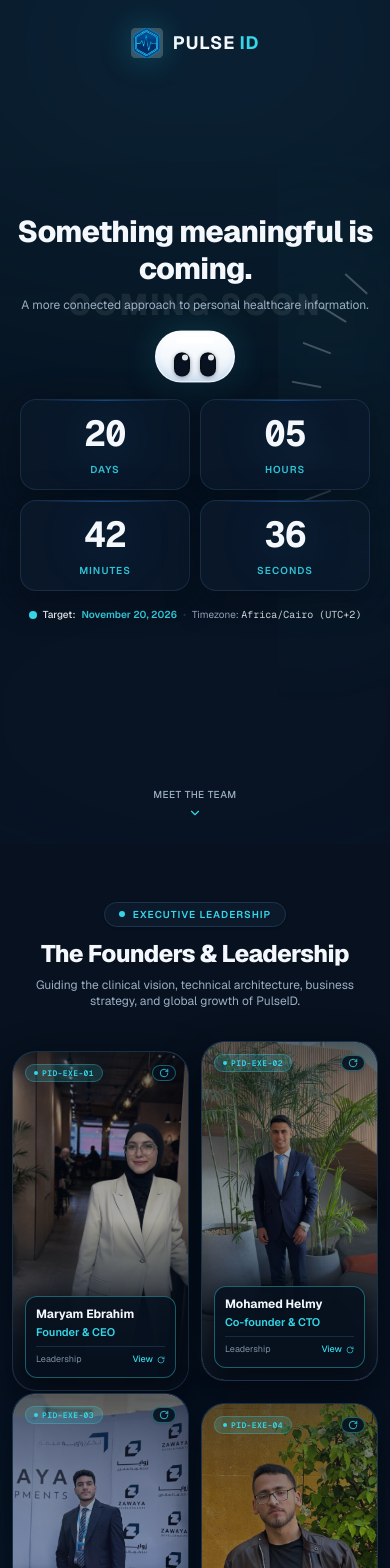
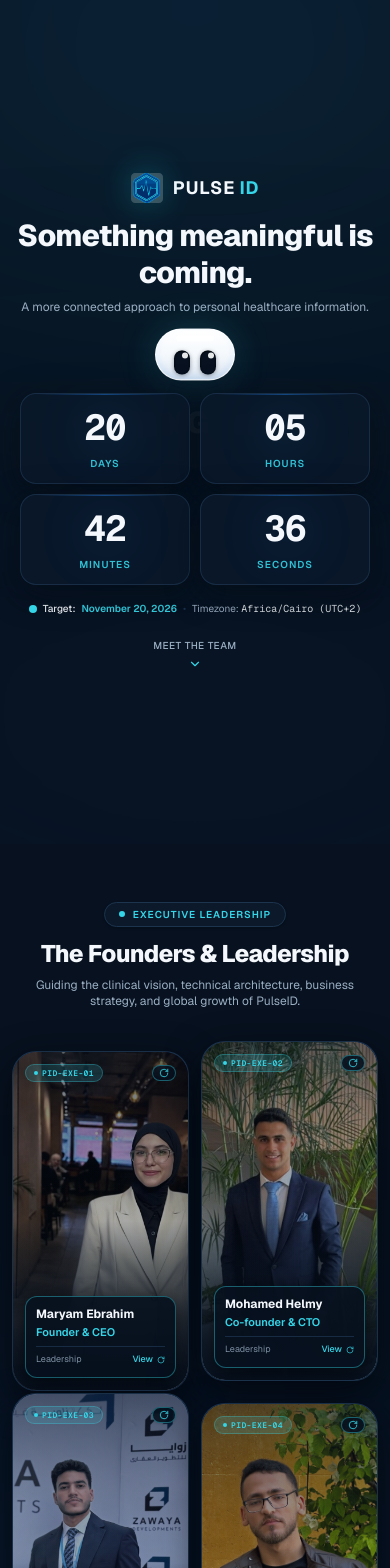
Before and after one commit to PulseId1/PulseIDfrontend, a Next.js app: page / in a window 390 px wide. Shown: the top 1568 px of the page. Built offline with nearby package versions, Linux system fonts and the light colour scheme.

Commit message:
fix(landing): remove mobile clock, tight hero spacing, close-up founder portraits, and single-capsule category bar

```diff
--- a/src/features/landing/components/hero-clock-arc.tsx
+++ b/src/features/landing/components/hero-clock-arc.tsx
@@ -7,7 +7,7 @@ import { motion } from "motion/react";
  * Right-Border Clock Dial Arc
  * Minimalist, grand-radius architectural clock arc (9 lines max).
  * Subdued opacity with live active indicator tracking seconds.
- * Matches inspire/2.jpeg aesthetic. Renders clearly on mobile and desktop.
+ * Matches inspire/2.jpeg aesthetic. Renders cleanly on desktop (hidden on mobile).
  */
 
 function subscribeSeconds(callback: () => void): () => void {
@@ -86,7 +86,7 @@ export function HeroClockArc({ className = "" }: { readonly className?: string }
 
   return (
     <div
-      className={`pointer-events-none select-none absolute right-0 top-0 bottom-0 h-full w-28 sm:w-44 md:w-60 lg:w-76 overflow-hidden flex items-center justify-end z-0 opacity-80 sm:opacity-90 ${className}`}
+      className={`pointer-events-none select-none absolute right-0 top-0 bottom-0 h-full w-28 sm:w-44 md:w-60 lg:w-76 overflow-hidden hidden lg:flex items-center justify-end z-0 opacity-80 sm:opacity-90 ${className}`}
       aria-hidden="true"
     >
       {/* Subdued Ambient Radial Lighting on right edge */}
--- a/src/features/landing/components/hero-countdown-section.tsx
+++ b/src/features/landing/components/hero-countdown-section.tsx
@@ -17,7 +17,7 @@ export function HeroCountdownSection() {
     <section
       id="countdown"
       aria-label="PulseID launch countdown"
-      className="relative min-h-[100dvh] flex flex-col justify-between items-center w-full px-0 py-4 sm:py-6 overflow-hidden bg-[#07111F]"
+      className="relative min-h-[100dvh] flex flex-col justify-center items-center w-full px-4 py-6 sm:py-10 overflow-hidden bg-[#07111F]"
     >
       {/* Background ambient lighting - futuristic cyan/blue radial glows */}
       <div
@@ -29,12 +29,12 @@ export function HeroCountdownSection() {
         aria-hidden="true"
       />
 
-      {/* Clock Lines Flush on the Right Border (Visible on phone and desktop) */}
+      {/* Clock Lines Flush on the Right Border (Desktop only) */}
       <HeroClockArc />
 
-      {/* Architectural Background Watermark: COMING SOON (Pure Background Text, 100% Visible & Unclipped) */}
+      {/* Architectural Background Watermark: COMING SOON (Pure Background Text, 100% Unclipped) */}
       <div
-        className="pointer-events-none select-none absolute top-[36%] sm:top-1/2 left-1/2 -translate-x-1/2 -translate-y-1/2 w-full max-w-[95vw] px-4 flex items-center justify-center text-white/[0.08] sm:text-white/[0.045] z-0 leading-none"
+        className="pointer-events-none select-none absolute top-1/2 left-1/2 -translate-x-1/2 -translate-y-1/2 w-full max-w-[95vw] px-4 flex items-center justify-center text-white/[0.05] sm:text-white/[0.035] z-0 leading-none"
         aria-hidden="true"
       >
         <svg
@@ -57,12 +57,14 @@ export function HeroCountdownSection() {
         </svg>
       </div>
 
-      {/* Top Header: Official PulseID Brand Logo Centered */}
+      {/* Unified Cohesive Hero Stack: Minimized Spacing & Zero Dead Voids */}
+      <div className="relative z-10 max-w-4xl mx-auto flex flex-col items-center text-center w-full">
+        {/* Official PulseID Brand Logo Centered (Minimal gap to headline) */}
         <motion.header
-        initial={{ opacity: 0, y: -12 }}
+          initial={{ opacity: 0, y: -8 }}
           animate={{ opacity: 1, y: 0 }}
           transition={{ duration: 0.5, ease: [0.16, 1, 0.3, 1] }}
-        className="relative z-10 w-full max-w-7xl mx-auto flex items-center justify-center shrink-0 pt-2 px-4"
+          className="w-full flex items-center justify-center mb-2.5 sm:mb-4"
         >
           <a
             href="#countdown"
@@ -73,24 +75,22 @@ export function HeroCountdownSection() {
           </a>
         </motion.header>
 
-      {/* Center: Main Countdown Hero Payload */}
-      <div className="relative z-10 max-w-5xl mx-auto flex flex-col items-center text-center my-auto py-2 sm:py-4 w-full px-4 sm:px-6">
         {/* Main Headline */}
         <motion.h1
-          initial={{ opacity: 0, y: 12 }}
+          initial={{ opacity: 0, y: 10 }}
           animate={{ opacity: 1, y: 0 }}
-          transition={{ duration: 0.6, delay: 0.1, ease: [0.16, 1, 0.3, 1] }}
-          className="text-3xl sm:text-4xl md:text-5xl lg:text-6xl font-extrabold tracking-tight text-[#F4F8FC] mb-2 sm:mb-3 leading-tight"
+          transition={{ duration: 0.6, delay: 0.08, ease: [0.16, 1, 0.3, 1] }}
+          className="text-3xl sm:text-4xl md:text-5xl lg:text-6xl font-extrabold tracking-tight text-[#F4F8FC] mb-1.5 sm:mb-2.5 leading-tight"
         >
           {APP_HEADLINE}
         </motion.h1>
 
         {/* Short Supporting Sentence */}
         <motion.p
-          initial={{ opacity: 0, y: 10 }}
+          initial={{ opacity: 0, y: 8 }}
           animate={{ opacity: 1, y: 0 }}
-          transition={{ duration: 0.6, delay: 0.18, ease: [0.16, 1, 0.3, 1] }}
-          className="text-xs sm:text-sm md:text-base text-[#9BAFC3] max-w-lg mx-auto mb-4 sm:mb-6 font-normal leading-relaxed"
+          transition={{ duration: 0.6, delay: 0.15, ease: [0.16, 1, 0.3, 1] }}
+          className="text-xs sm:text-sm md:text-base text-[#9BAFC3] max-w-lg mx-auto mb-3 sm:mb-5 font-normal leading-relaxed"
         >
           {APP_SUBTITLE}
         </motion.p>
@@ -99,29 +99,28 @@ export function HeroCountdownSection() {
         <motion.div
           initial={{ opacity: 0, scale: 0.9 }}
           animate={{ opacity: 1, scale: 1 }}
-          transition={{ duration: 0.6, delay: 0.24, ease: [0.16, 1, 0.3, 1] }}
-          className="mb-4 sm:mb-6 flex justify-center"
+          transition={{ duration: 0.6, delay: 0.22, ease: [0.16, 1, 0.3, 1] }}
+          className="mb-3 sm:mb-5 flex justify-center"
         >
           <MascotFace />
         </motion.div>
 
-        {/* The Dominant Countdown Component (Main Event - Centered & Expanded) */}
+        {/* The Dominant Countdown Component */}
         <motion.div
-          initial={{ opacity: 0, y: 16 }}
+          initial={{ opacity: 0, y: 12 }}
           animate={{ opacity: 1, y: 0 }}
-          transition={{ duration: 0.7, delay: 0.3, ease: [0.16, 1, 0.3, 1] }}
+          transition={{ duration: 0.7, delay: 0.28, ease: [0.16, 1, 0.3, 1] }}
           className="w-full max-w-4xl mx-auto"
         >
           <CountdownTimer />
         </motion.div>
-      </div>
 
-      {/* Bottom: Minimal Scroll Indicator */}
+        {/* Minimal Scroll Indicator directly below countdown (No big blank gap) */}
         <motion.footer
           initial={{ opacity: 0 }}
           animate={{ opacity: 1 }}
-        transition={{ duration: 0.6, delay: 0.4 }}
-        className="relative z-10 pt-2 pb-1 shrink-0"
+          transition={{ duration: 0.6, delay: 0.35 }}
+          className="mt-4 sm:mt-6 shrink-0"
         >
           <a
             href="#team"
@@ -134,6 +133,7 @@ export function HeroCountdownSection() {
             <ChevronDown className="w-3.5 h-3.5 transition-transform duration-200 group-hover:translate-y-0.5 text-[#35D6E8]" />
           </a>
         </motion.footer>
+      </div>
     </section>
   );
 }
--- a/src/features/landing/components/team-section.tsx
+++ b/src/features/landing/components/team-section.tsx
@@ -7,11 +7,6 @@ import {
   ChevronRight,
   RotateCw,
   ExternalLink,
-  Layers,
-  Cpu,
-  Activity,
-  Pill,
-  TrendingUp,
 } from "lucide-react";
 import {
   LEADERSHIP_MEMBERS,
@@ -22,7 +17,7 @@ import type { TeamFilterCategory, TeamMember } from "../types/team-member";
 import { LinkedInIcon } from "@/components/ui/icons";
 
 /**
- * Category Visual Theme Map & Icons
+ * Category Visual Theme Map
  */
 const CATEGORY_THEMES = {
   leadership: {
@@ -32,7 +27,6 @@ const CATEGORY_THEMES = {
     badgeBg: "bg-[#35D6E8]/15 text-[#35D6E8] border-[#35D6E8]/30",
     dot: "bg-[#35D6E8]",
     department: "Executive Leadership",
-    accentColor: "#35D6E8",
   },
   technology: {
     gradient: "from-[#2589FF] to-[#35D6E8]",
@@ -41,7 +35,6 @@ const CATEGORY_THEMES = {
     badgeBg: "bg-[#2589FF]/15 text-[#35D6E8] border-[#35D6E8]/30",
     dot: "bg-[#35D6E8]",
     department: "Technology & Engineering",
-    accentColor: "#35D6E8",
   },
   pharmaceutical: {
     gradient: "from-[#10B981] to-[#35D6E8]",
@@ -50,7 +43,6 @@ const CATEGORY_THEMES = {
     badgeBg: "bg-[#10B981]/15 text-[#34D399] border-[#10B981]/30",
     dot: "bg-[#34D399]",
     department: "Pharmaceutical Division",
-    accentColor: "#10B981",
   },
   marketing: {
     gradient: "from-[#8B5CF6] to-[#EC4899]",
@@ -59,7 +51,6 @@ const CATEGORY_THEMES = {
     badgeBg: "bg-[#8B5CF6]/15 text-[#C084FC] border-[#8B5CF6]/30",
     dot: "bg-[#C084FC]",
     department: "Growth & Marketing",
-    accentColor: "#C084FC",
   },
   "clinical-research": {
     gradient: "from-[#0284C7] to-[#38BDF8]",
@@ -68,21 +59,22 @@ const CATEGORY_THEMES = {
     badgeBg: "bg-[#0284C7]/15 text-[#38BDF8] border-[#38BDF8]/30",
     dot: "bg-[#38BDF8]",
     department: "Clinical & Research",
-    accentColor: "#38BDF8",
   },
 } as const;
 
-const CATEGORY_ICONS: Record<TeamFilterCategory, React.ComponentType<{ className?: string }>> = {
-  all: Layers,
-  leadership: Layers,
-  technology: Cpu,
-  "clinical-research": Activity,
-  pharmaceutical: Pill,
-  marketing: TrendingUp,
+/**
+ * Tailored Executive Portrait Headshot Zoom & Center per Founder
+ * Centers tightly on their faces while ensuring their face is never covered by the nameplate.
+ */
+const FOUNDER_PHOTO_CONFIG: Record<string, string> = {
+  "maryam-ebrahim": "object-[center_22%] scale-[1.28] origin-[center_22%]",
+  "mohamed-helmy": "object-[center_24%] scale-[1.85] origin-[center_24%]",
+  "youssef-elgendy": "object-[center_26%] scale-[1.80] origin-[center_26%]",
+  "mahmoud-ibrahim": "object-[center_22%] scale-[1.32] origin-[center_22%]",
 };
 
 /* =========================================================================
-   1. FOUNDING LEADERSHIP CARD (3D In-Place Flip, Responsive 2x2 & 4-Grid)
+   1. FOUNDING LEADERSHIP CARD (3D In-Place Flip, Close-up Face Framing)
    ========================================================================= */
 
 interface FounderCardProps {
@@ -150,14 +142,16 @@ function FounderCard({ member, index, isFlipped, onToggleFlip }: FounderCardProp
             </div>
           </div>
 
-          {/* Studio Portrait Visual */}
+          {/* Studio Portrait Visual: Tailored Close-Up Face Framing */}
           {member.photoUrl && (
-            <div className="absolute inset-0 z-0 overflow-hidden rounded-3xl">
+            <div className="absolute inset-0 z-0 overflow-hidden rounded-3xl bg-[#081526]">
               {/* eslint-disable-next-line @next/next/no-img-element */}
               <img
                 src={member.photoUrl}
                 alt={member.name}
-                className="w-full h-full object-cover object-[center_18%] select-none pointer-events-none transition-transform duration-500 group-hover:scale-105"
+                className={`w-full h-full object-cover select-none pointer-events-none transition-transform duration-500 ${
+                  FOUNDER_PHOTO_CONFIG[member.id] ?? "object-[center_18%]"
+                }`}
               />
               {/* Cinematic Gradient Overlays to preserve text readability */}
               <div className="absolute inset-0 bg-gradient-to-t from-[#07111F] via-[#07111F]/35 to-transparent" />
@@ -231,7 +225,7 @@ function FounderCard({ member, index, isFlipped, onToggleFlip }: FounderCardProp
             )}
           </div>
 
-          {/* Bottom Action: Direct LinkedIn Connect Button (Safe Execution) */}
+          {/* Bottom Action: Direct LinkedIn Connect Button */}
           <div className="relative z-20 pt-1.5 sm:pt-2 border-t border-[#1C344D]/80 flex flex-col gap-1">
             {member.socials?.linkedin ? (
               <a
@@ -781,12 +775,12 @@ export function TeamSection() {
           </p>
         </div>
 
-        {/* REDESIGNED CATEGORY DISCIPLINE MATRIX: Responsive Flow, Never Cut Off, Full Visual Identity */}
-        <div className="w-full mb-8 sm:mb-10 px-2">
+        {/* ULTRA-CLEAN UNIFIED SEGMENTED PILL BAR: Single Row, Zero Clutter, Zero Multi-line Mess */}
+        <div className="w-full flex justify-center mb-8 sm:mb-10 px-2">
           <div
             role="tablist"
             aria-label="Specialist disciplines"
-            className="flex flex-wrap items-center justify-center gap-2 sm:gap-3 max-w-5xl mx-auto"
+            className="inline-flex items-center p-1 rounded-full bg-[#0B192B]/95 border border-[#1C344D] backdrop-blur-md shadow-[0_8px_32px_rgba(2,6,12,0.7)] max-w-full overflow-x-auto [scrollbar-width:none] [-ms-overflow-style:none] [&::-webkit-scrollbar]:hidden"
           >
             {TEAM_CATEGORIES.map((category) => {
               const count =
@@ -798,7 +792,18 @@ export function TeamSection() {
                         m.secondaryCategory === category.id
                     ).length;
               const isActive = activeCategory === category.id;
-              const Icon = CATEGORY_ICONS[category.id];
+
+              // Ultra-clean concise label on mobile, full label on tablet/desktop
+              const mobileLabel =
+                category.id === "all"
+                  ? "All"
+                  : category.id === "technology"
+                  ? "Tech"
+                  : category.id === "clinical-research"
+                  ? "Clinical"
+                  : category.id === "pharmaceutical"
+                  ? "Pharma"
+                  : "Mktg";
 
               return (
                 <button
@@ -808,23 +813,19 @@ export function TeamSection() {
                   aria-selected={isActive}
                   aria-controls={`panel-${category.id}`}
                   onClick={() => handleCategoryChange(category.id)}
-                  className={`group relative px-3 sm:px-4 py-2 sm:py-2.5 rounded-2xl text-xs sm:text-sm font-semibold tracking-wide transition-all duration-200 select-none flex items-center gap-2 shrink-0 cursor-pointer focus-visible:outline-none focus-visible:ring-2 focus-visible:ring-[#35D6E8] ${
+                  className={`relative px-2 sm:px-4 py-1 sm:py-2 rounded-full text-[10px] sm:text-xs md:text-sm font-semibold tracking-wide transition-all duration-200 select-none flex items-center gap-1 sm:gap-1.5 shrink-0 cursor-pointer focus-visible:outline-none focus-visible:ring-2 focus-visible:ring-[#35D6E8] ${
                     isActive
-                      ? "bg-gradient-to-r from-[#102238] via-[#142842] to-[#0D1D30] border-2 border-[#35D6E8] text-[#F4F8FC] shadow-[0_0_24px_rgba(53,214,232,0.32)] scale-[1.02]"
-                      : "bg-[#0B192B]/80 hover:bg-[#102238] border border-[#1C344D]/80 text-[#9BAFC3] hover:text-[#F4F8FC] hover:border-[#35D6E8]/40"
+                      ? "bg-[#102238] border border-[#35D6E8]/70 text-[#F4F8FC] shadow-[0_0_16px_rgba(53,214,232,0.25)]"
+                      : "border border-transparent text-[#9BAFC3] hover:text-[#F4F8FC] hover:bg-[#102238]/40"
                   }`}
                 >
-                  <Icon
-                    className={`w-3.5 h-3.5 sm:w-4 sm:h-4 transition-colors ${
-                      isActive ? "text-[#35D6E8]" : "text-[#9BAFC3]/80 group-hover:text-[#35D6E8]"
-                    }`}
-                  />
-                  <span>{category.label}</span>
+                  <span className="sm:hidden">{mobileLabel}</span>
+                  <span className="hidden sm:inline">{category.label}</span>
                   <span
-                    className={`inline-flex items-center justify-center text-[10px] font-mono font-bold px-1.5 py-0.5 min-w-[20px] rounded-full transition-colors ${
+                    className={`inline-flex items-center justify-center text-[8px] sm:text-[10px] font-mono font-bold w-3.5 h-3.5 sm:w-4 sm:h-4 rounded-full transition-colors ${
                       isActive
                         ? "bg-[#35D6E8] text-[#07111F]"
-                        : "bg-[#07111F] text-[#9BAFC3] border border-[#1C344D]"
+                        : "bg-[#07111F] text-[#9BAFC3]/70"
                     }`}
                   >
                     {count}
```
Also changed, not shown: 1 other file (tests, documents, lock files or other folders). Lines whose indentation alone changed are shown as unchanged.
